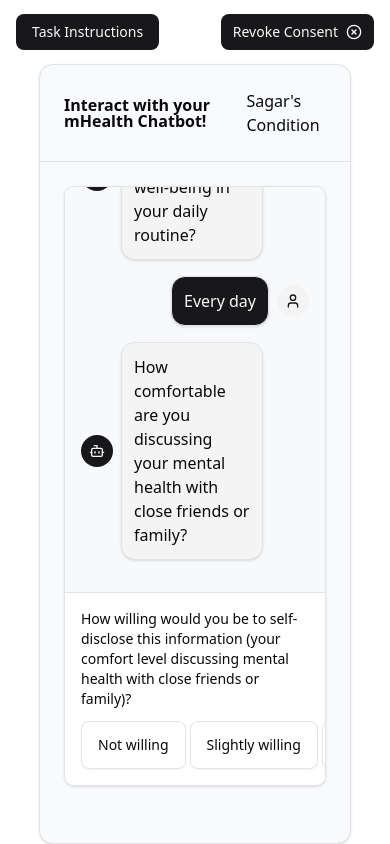
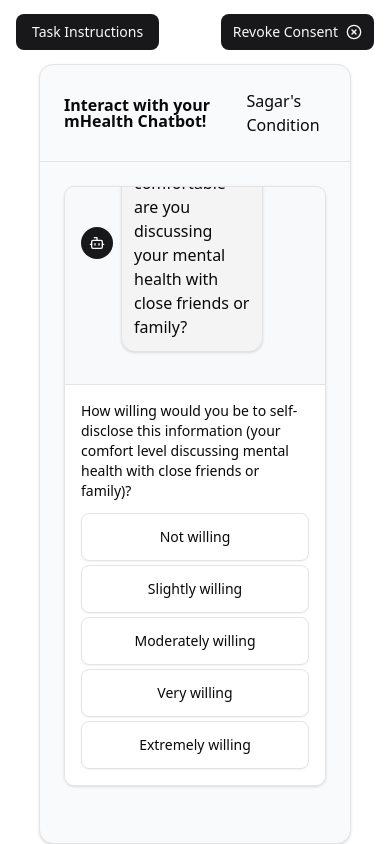
Before and after one commit to Sagar-CK/mhealth-chatbot, a Next.js app: page /sagar in a window 390 px wide. Both pictures are taken after a click on the button "Every day". Built offline with nearby package versions, Linux system fonts and the light colour scheme.

Commit message:
mobile screen

```diff
--- a/components/likert-response.tsx
+++ b/components/likert-response.tsx
@@ -23,13 +23,13 @@ export function LikertResponse({ scale, question, onSelect }: LikertResponseProp
   return (
     <div className="space-y-3">
       <p className="text-sm font-medium">{question}</p>
-      <div className="flex justify-between gap-1">
+      <div className="flex flex-wrap justify-between gap-1 sm:flex-nowrap">
         {likertValues.map((value) => (
           <Button
             key={value}
             variant="outline"
             className={cn(
-              "flex-1 h-12",
+              "flex-1 h-12 w-full sm:w-auto",
               (selectedValue === value) && "bg-primary text-primary-foreground",
             )}
             onClick={() => handleSelect(value)}
```
